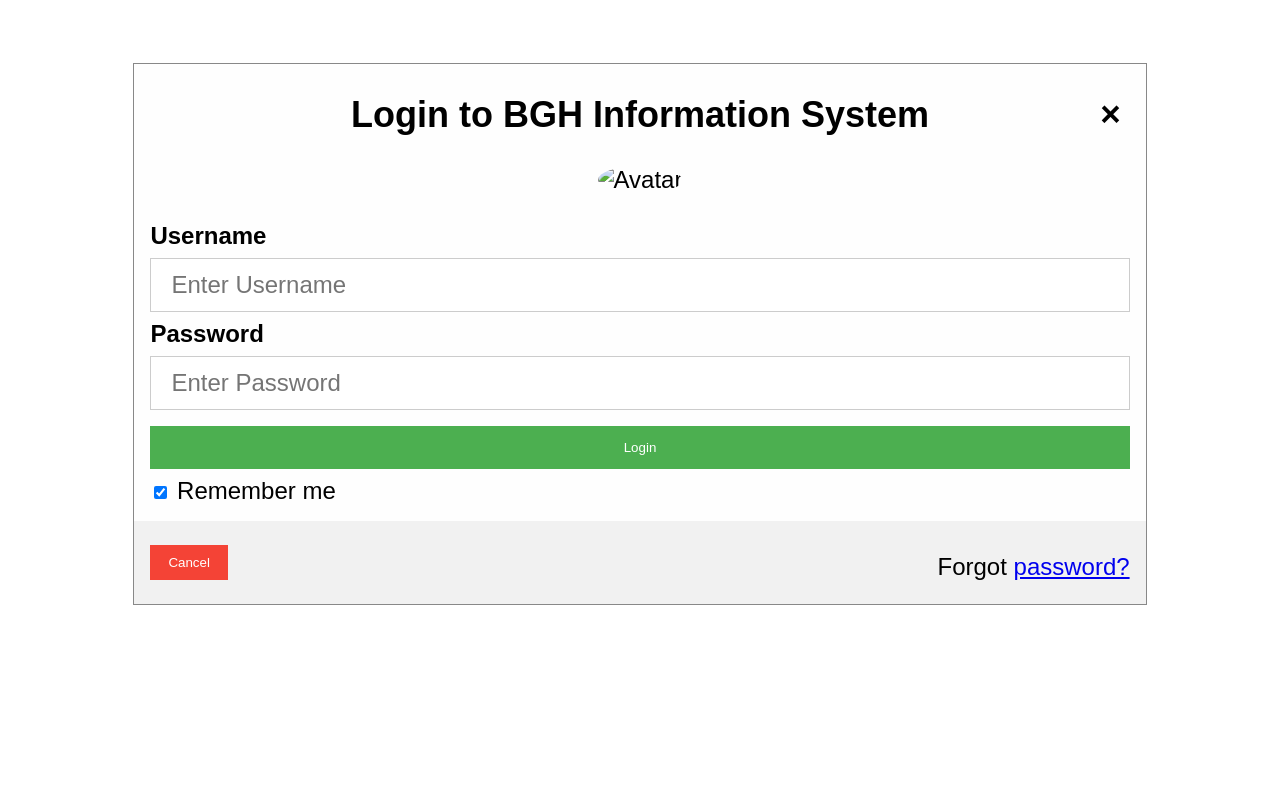
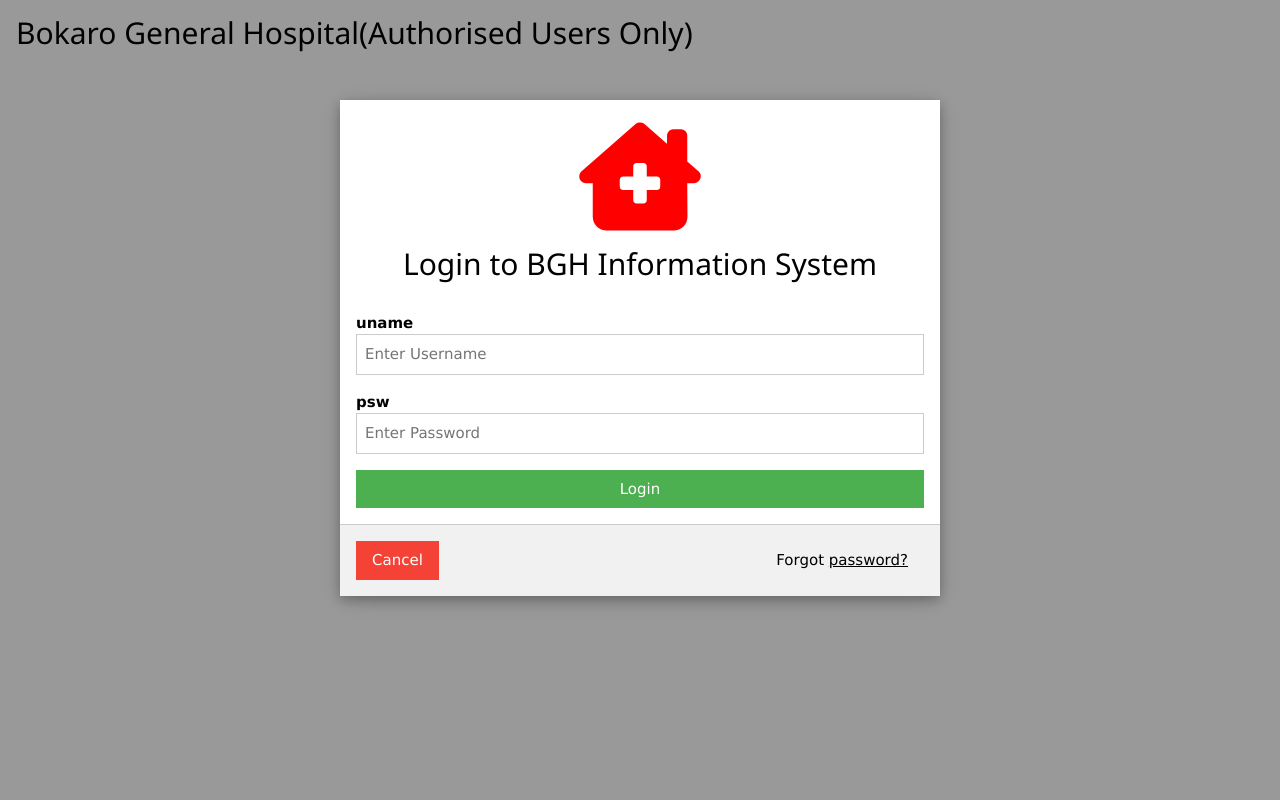
Before and after one commit to sharadk1150/bgh_web, a PHP site: page /login_bgh.php in a window 1280 px wide. Run offline with PHP 8.4, Linux system fonts and the light colour scheme; some libraries are stand-ins or nearby versions.

Commit message:
modified:   action_page.php 	modified:   login_bgh.php

```diff
--- a/login_bgh.php
+++ b/login_bgh.php
@@ -1,184 +1,64 @@
+<?php
+    session_start();
+?>
 <!DOCTYPE html>
 <html>
-<head>
+<title>W3.CSS</title>
 <meta name="viewport" content="width=device-width, initial-scale=1">
-<style> body, input
-{font-family: Arial, Helvetica, sans-serif;
-      font-size: x-large;
-}
+<link rel="stylesheet" href="https://www.w3schools.com/w3css/4/w3.css">
+<script src='https://kit.fontawesome.com/a076d05399.js'></script>
 
-/* Full-width input fields */
-input[type=text], input[type=password] {
-  width: 100%;
-  padding: 12px 20px;
-  margin: 8px 0;
-  display: inline-block;
-  border: 1px solid #ccc;
-  box-sizing: border-box;
-}
+<body onload="document.getElementById('id01').style.display='block'">
 
-/* Set a style for all buttons */
-button {
-  background-color: #4CAF50;
-  color: white;
-  padding: 14px 20px;
-  margin: 8px 0;
-  border: none;
-  cursor: pointer;
-  width: 100%;
-}
 
-button:hover {
-  opacity: 0.8;
-}
+<div class="w3-container">
+  <h2>Bokaro General Hospital(Authorised Users Only)</h2>
 
-/* Extra styles for the cancel button */
-.cancelbtn {
-  width: auto;
-  padding: 10px 18px;
-  background-color: #f44336;
-}
-
-/* Center the image and position the close button */
-.imgcontainer {
-  text-align: center;
-  margin: 24px 0 12px 0;
-  position: relative;
-}
-
-img.avatar {
-  width: 40%;
-  border-radius: 50%;
-}
-
-.container {
-  padding: 16px;
-}
-
-span.psw {
-  float: right;
-  padding-top: 16px;
-}
-
-/* The Modal (background) */
-.modal {
-  display: none; /* Hidden by default */
-  position: fixed; /* Stay in place */
-  z-index: 1; /* Sit on top */
-  left: 0;
-  top: 0;
-  width: 100%; /* Full width */
-  height: 100%; /* Full height */
-  overflow: auto; /* Enable scroll if needed */
-  background-color: rgb(0,0,0); /* Fallback color */
-  background-color: rgba(0,0,0,0.4); /* Black w/ opacity */
-  padding-top: 60px;
-}
-
-/* Modal Content/Box */
-.modal-content {
-  background-color: #fefefe;
-  margin: 5% auto 15% auto; /* 5% from the top, 15% from the bottom and centered */
-  border: 1px solid #888;
-  width: 80%; /* Could be more or less, depending on screen size */
-}
-
-/* The Close Button (x) */
-.close {
-  position: absolute;
-  right: 25px;
-  top: 0;
-  color: #000;
-  font-size: 35px;
-  font-weight: bold;
-}
-
-.close:hover,
-.close:focus {
-  color: red;
-  cursor: pointer;
-}
-
-/* Add Zoom Animation */
-.animate {
-  -webkit-animation: animatezoom 0.6s;
-  animation: animatezoom 0.6s
-}
-
-@-webkit-keyframes animatezoom {
-  from {-webkit-transform: scale(0)}
-  to {-webkit-transform: scale(1)}
-}
-
-@keyframes animatezoom {
-  from {transform: scale(0)}
-  to {transform: scale(1)}
-}
-
-/* Change styles for span and cancel button on extra small screens */
-@media screen and (max-width: 300px) {
-  span.psw {
-     display: block;
-     float: none;
-  }
-  .cancelbtn {
-     width: 100%;
-  }
-}
-</style>
-
-</head>
-<body>
+<!--
+<button onclick="document.getElementById('id01').style.display='block'" class="w3-button w3-green w3-large">Login</button>
+-->
 
 
 
-<!-- <h2> Login To The BGH Information System</h2> -->
+  <div id="id01"  style.display="block" class="w3-modal">
+    <div class="w3-modal-content w3-card-4 w3-animate-zoom" style="max-width:600px">
 
- <!-- <button onclick="document.getElementById('id01').style.display='block'" style="width:auto;">Login</button> -->
+      <div class="w3-center"><br>
+        <span onclick="document.getElementById('id01').style.display='none'" class="w3-button w3-xlarge w3-transparent w3-display-topright" title="Close Modal"></span>
+<!--        <img src="img_avatar4.png" alt="Avatar" style="width:30%" class="w3-circle w3-margin-top">-->
 
- <div id="id01" style.display="block" style="width:auto">
-  <form class="modal-content animate" action="/action_page.php" method="post">
-    <div class="imgcontainer">
-      <span onclick="document.getElementById('id01').style.display='none'" class="close" title="Close Modal">&times;</span>
+        <i class='fas fa-clinic-medical' style='font-size:108px;color:red'></i>
+        <br>
         <h2> Login to BGH Information System</h2>
-      <img src="#"  width="100%" height="100%"  alt="Avatar"       class="avatar">
       </div>
 
-    <div class="container">
-      <label for="uname"><b>Username</b></label>
-      <input type="text" placeholder="Enter Username" name="uname" required>
+      <form class="w3-container" action="/action_page.php" method="post">
 
-      <label for="psw"><b>Password</b></label>
-      <input type="password" placeholder="Enter Password" name="psw" required>
+        <div class="w3-section">
+          <label><b>uname</b></label>
+          <input minlength="5" maxlength="12" size="12" class="w3-input w3-border w3-margin-bottom" type="text"  placeholder="Enter Username" name="uname" required>
 
-<!--      <input name="submit" type="submit" id="submit" value="Login"><br>        -->
+          <label><b>psw</b></label>
+          <input minlength="4" maxlength="12" size="12" class="w3-input w3-border" type="password"  placeholder="Enter Password" name="psw" required>
 
-        <button type="submit" name="submit" id="submit">Login</button>
-      <label>
-        <input type="checkbox" checked="checked" name="remember"> Remember me
-      </label>
+          <button class="w3-button w3-block w3-green w3-section w3-padding" type="submit" name="submit" id="submit">Login</button>
+<!--          <input class="w3-check w3-margin-top" type="checkbox" checked="checked">Remember me> -->
         </div>
 
-    <div class="container" style="background-color:#f1f1f1">
-      <button type="button" onclick="document.getElementById('id01').style.display='none'" class="cancelbtn">Cancel</button>
-      <span class="psw">Forgot <a href="#">password?</a></span>
+
+
+
+
+      </form>
+
+      <div class="w3-container w3-border-top w3-padding-16 w3-light-grey">
+        <button onclick="document.getElementById('id01').style.display='none'" type="button" class="w3-button w3-red">Cancel</button>
+        <span class="w3-right w3-padding w3-hide-small">Forgot <a href="#">password?</a></span>
       </div>
 
-    </form>
+    </div>
+  </div>
 </div>
 
-<script>
-// Get the modal
-var modal = document.getElementById('id01');
-
-// When the user clicks anywhere outside of the modal, close it
-window.onclick = function(event)
-{
-    if (event.target == modal)
-    {
-        modal.style.display = "none";
-    }
-}
-</script>
 </body>
 </html>
```
Also changed, not shown: action_page.php (+13 -15 lines). Lines whose indentation alone changed are shown as unchanged.
